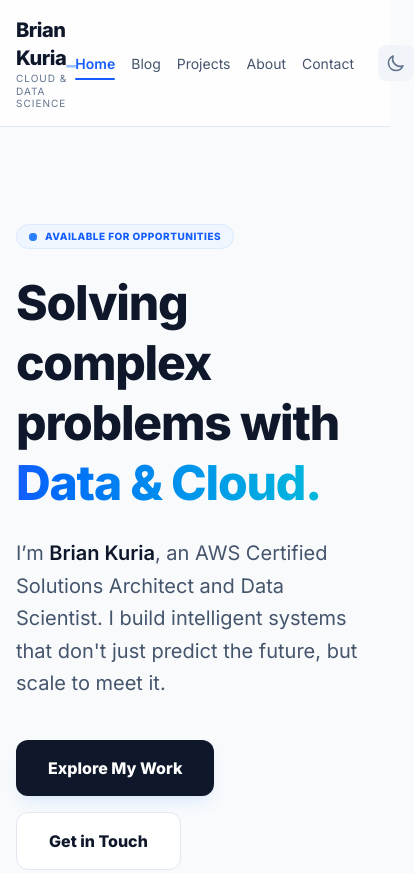
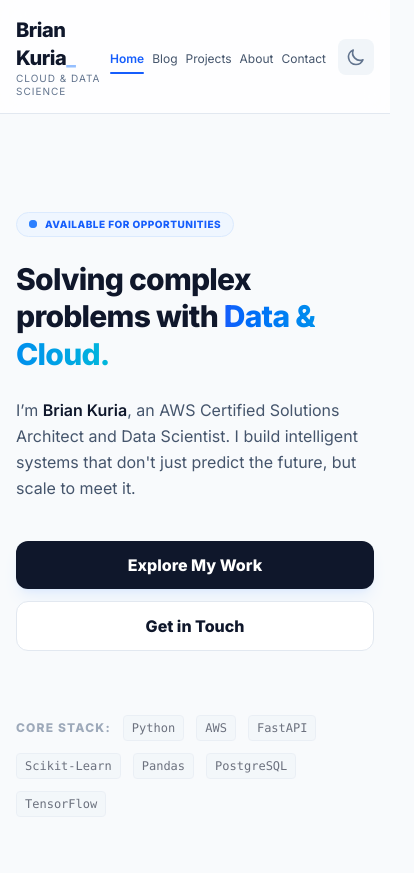
Before and after one commit to Kobeyvines/kobeyvines.github.io, an Astro site: page / in a window 390 px wide. Shown: the top 873 px of the page, 414 px wide, since content can reach past the window. Built offline with nearby package versions, Linux system fonts and the light colour scheme; Astro itself is replaced by a stand-in of ours.

Commit message:
Fixed the rendering issues on smaller screens

```diff
--- a/src/components/Header.astro
+++ b/src/components/Header.astro
@@ -32,13 +32,13 @@ const isActive = (href: string) => {
       </span>
     </a>
 
-    <div class="flex items-center gap-6 md:gap-10">
-      <ul class="flex gap-4 md:gap-8 items-center">
+    <div class="flex items-center gap-3 sm:gap-6 md:gap-10">
+      <ul class="flex gap-2 sm:gap-4 md:gap-8 items-center">
         {navItems.map(item => (
           <li>
             <a
               href={item.href}
-              class={`relative py-1 text-sm md:text-base transition-all duration-300 ${
+              class={`relative py-1 text-xs sm:text-sm md:text-base transition-all duration-300 ${
                 isActive(item.href)
                   ? 'text-blue-600 dark:text-blue-400 font-semibold'
                   : 'text-slate-600 dark:text-slate-400 hover:text-slate-900 dark:hover:text-white'
--- a/src/layouts/BlogLayout.astro
+++ b/src/layouts/BlogLayout.astro
@@ -30,11 +30,11 @@ const formattedDate = new Intl.DateTimeFormat('en-US', {
              <span>{readingTime}</span>
           </div>
 
-          <h1 class="text-4xl sm:text-6xl font-extrabold text-slate-900 dark:text-white mb-8 leading-[1.1] tracking-tight">
+          <h1 class="text-2xl sm:text-4xl md:text-5xl lg:text-6xl font-extrabold text-slate-900 dark:text-white mb-8 leading-[1.1] tracking-tight">
             {title}
           </h1>
 
-          <p class="text-xl sm:text-2xl text-slate-500 dark:text-slate-400 leading-relaxed max-w-2xl mx-auto italic">
+          <p class="text-base sm:text-lg md:text-xl lg:text-2xl text-slate-500 dark:text-slate-400 leading-relaxed max-w-2xl mx-auto italic">
             {description}
           </p>
         </header>
--- a/src/pages/index.astro
+++ b/src/pages/index.astro
@@ -34,19 +34,19 @@ const techStack = ["Python", "AWS", "FastAPI", "Scikit-Learn", "Pandas", "Postgr
           <span class="text-[10px] font-bold uppercase tracking-wider text-blue-600 dark:text-blue-400">Available for Opportunities</span>
         </div>
 
-        <h1 class="text-5xl md:text-7xl font-extrabold text-slate-900 dark:text-white mb-6 tracking-tight leading-tight text-left">
+        <h1 class="text-3xl sm:text-4xl md:text-6xl lg:text-7xl font-extrabold text-slate-900 dark:text-white mb-6 tracking-tight leading-tight text-left">
           Solving complex problems with <span class="text-transparent bg-clip-text bg-gradient-to-r from-blue-600 to-cyan-500">Data & Cloud.</span>
         </h1>
 
-        <p class="text-xl text-slate-600 dark:text-slate-400 mb-10 leading-relaxed text-left">
+        <p class="text-base sm:text-lg md:text-xl text-slate-600 dark:text-slate-400 mb-10 leading-relaxed text-left">
           I’m <span class="text-slate-900 dark:text-white font-semibold">Brian Kuria</span>, an AWS Certified Solutions Architect and Data Scientist. I build intelligent systems that don't just predict the future, but scale to meet it.
         </p>
 
-        <div class="flex flex-wrap gap-4 justify-start">
-          <a href="/projects" class="bg-slate-900 dark:bg-white text-white dark:text-slate-900 px-8 py-4 rounded-xl hover:opacity-90 transition-all font-bold shadow-lg shadow-blue-500/10">
+        <div class="flex flex-col sm:flex-row flex-wrap gap-3 sm:gap-4 justify-start">
+          <a href="/projects" class="bg-slate-900 dark:bg-white text-white dark:text-slate-900 px-6 sm:px-8 py-3 sm:py-4 rounded-xl hover:opacity-90 transition-all font-bold shadow-lg shadow-blue-500/10 text-center sm:text-left">
             Explore My Work
           </a>
-          <a href="/contact" class="bg-white dark:bg-slate-900 text-slate-900 dark:text-white border border-slate-200 dark:border-slate-800 px-8 py-4 rounded-xl hover:bg-slate-50 dark:hover:bg-slate-800 transition-all font-bold">
+          <a href="/contact" class="bg-white dark:bg-slate-900 text-slate-900 dark:text-white border border-slate-200 dark:border-slate-800 px-6 sm:px-8 py-3 sm:py-4 rounded-xl hover:bg-slate-50 dark:hover:bg-slate-800 transition-all font-bold text-center sm:text-left">
             Get in Touch
           </a>
         </div>
```
